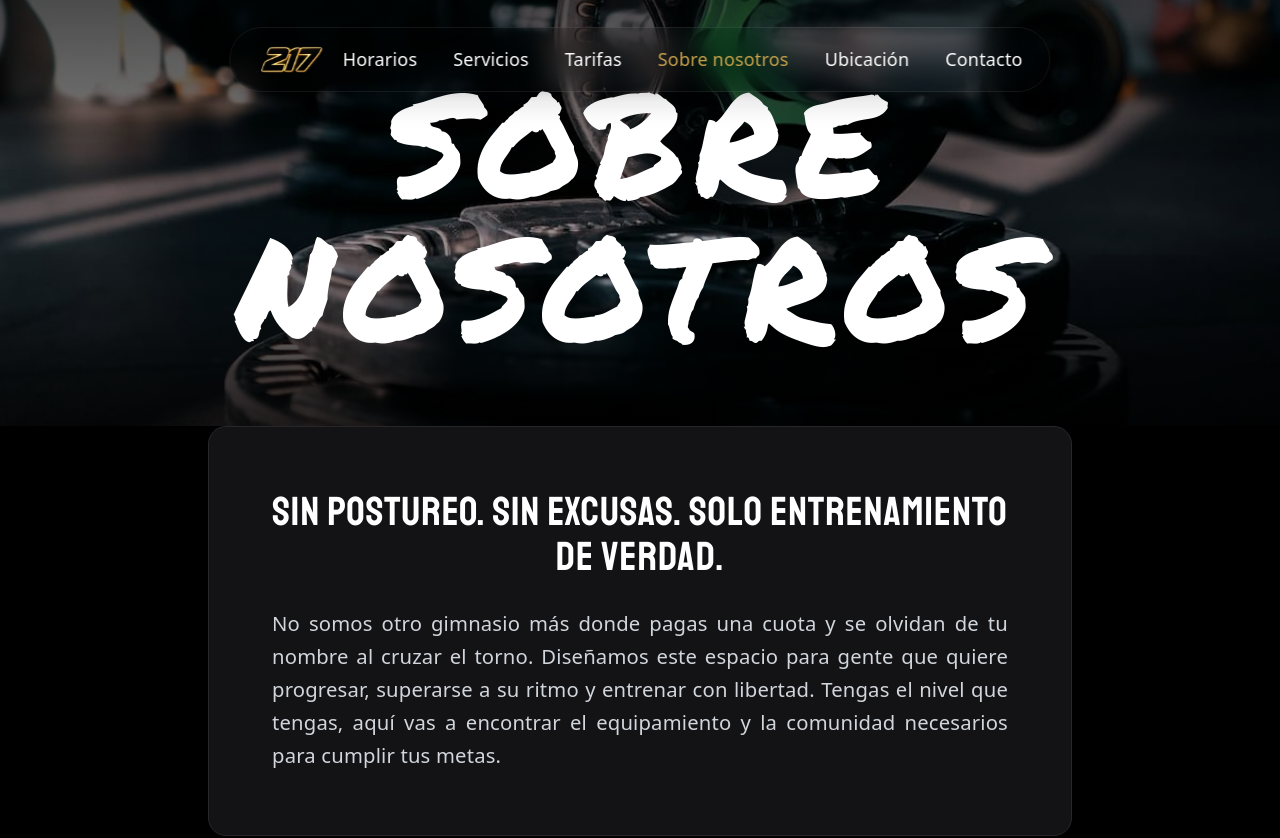
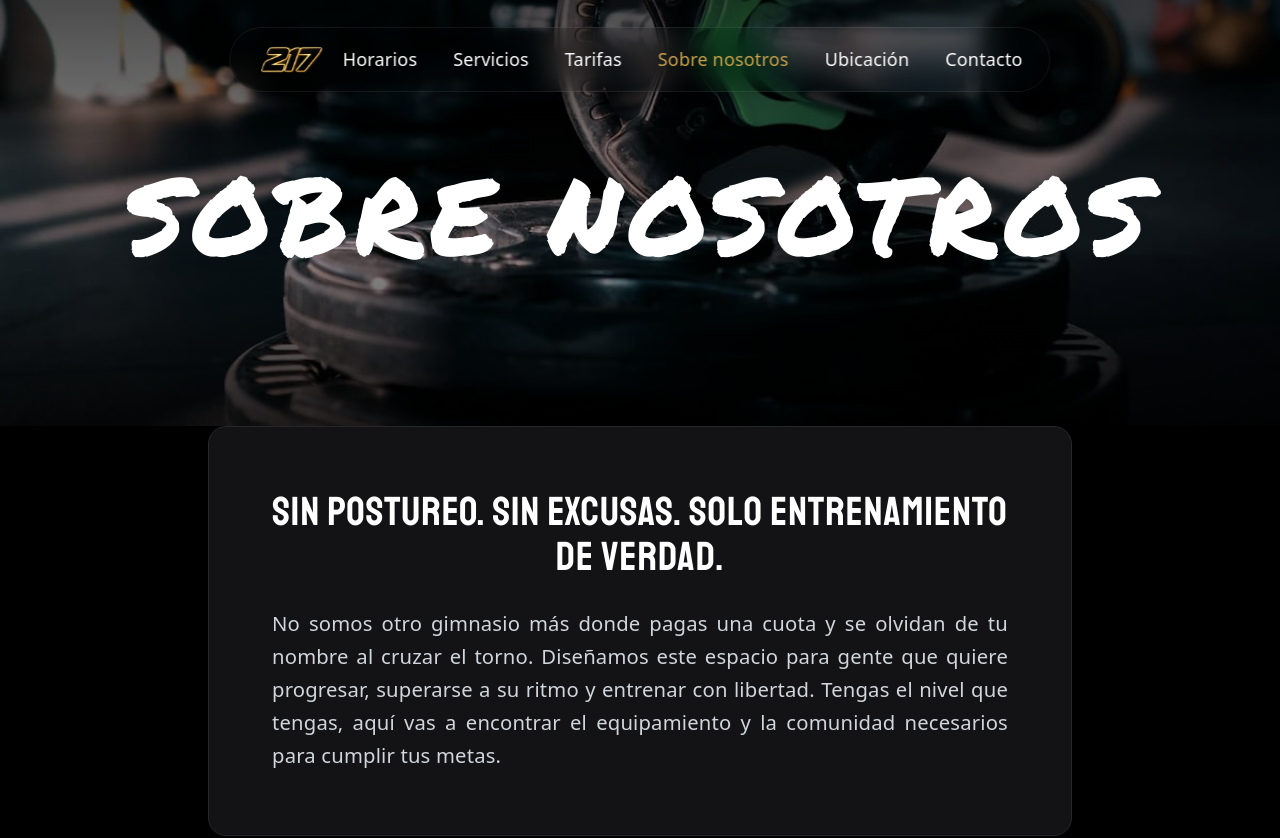
Before and after one commit to Antonio-react/217-funcional-gym-demo, a React (Vite) app: page /sobre-nosotros in a window 1280 px wide. Shown: the top 838 px of the page. Built offline with nearby package versions, Linux system fonts and the light colour scheme.

Commit message:
titulo sobre nosotros

```diff
--- a/src/paginas/SobreNosotros.tsx
+++ b/src/paginas/SobreNosotros.tsx
@@ -45,7 +45,7 @@ export default function SobreNosotros() {
                 />
                 <div className="absolute inset-0 bg-linear-to-b from-black/70 via-black/40 to-black" />
                 <div className="absolute inset-0 flex items-center justify-center -translate-y-6">
-                    <p className="text-white font-marker text-6xl sm:text-7xl md:text-8xl lg:text-9xl tracking-wider uppercase text-center">
+                    <p className="text-white font-marker text-5xl sm:text-6xl md:text-7xl lg:text-8xl tracking-wider uppercase text-center">
                         Sobre nosotros
                     </p>
                 </div>
```
